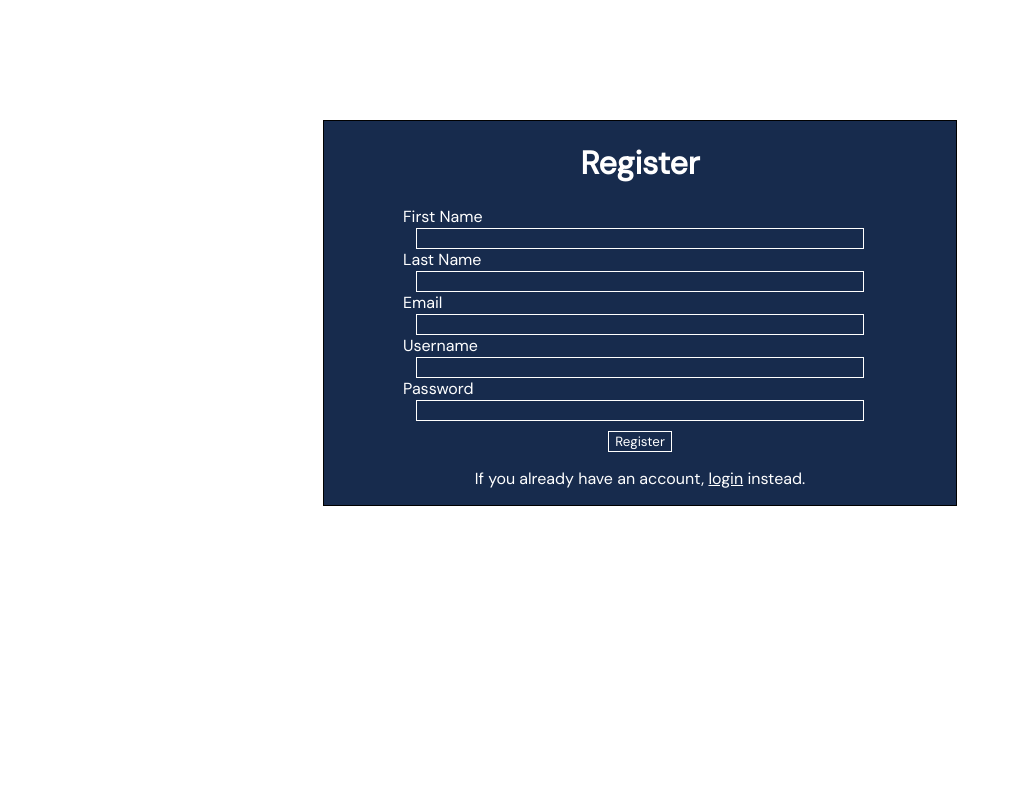
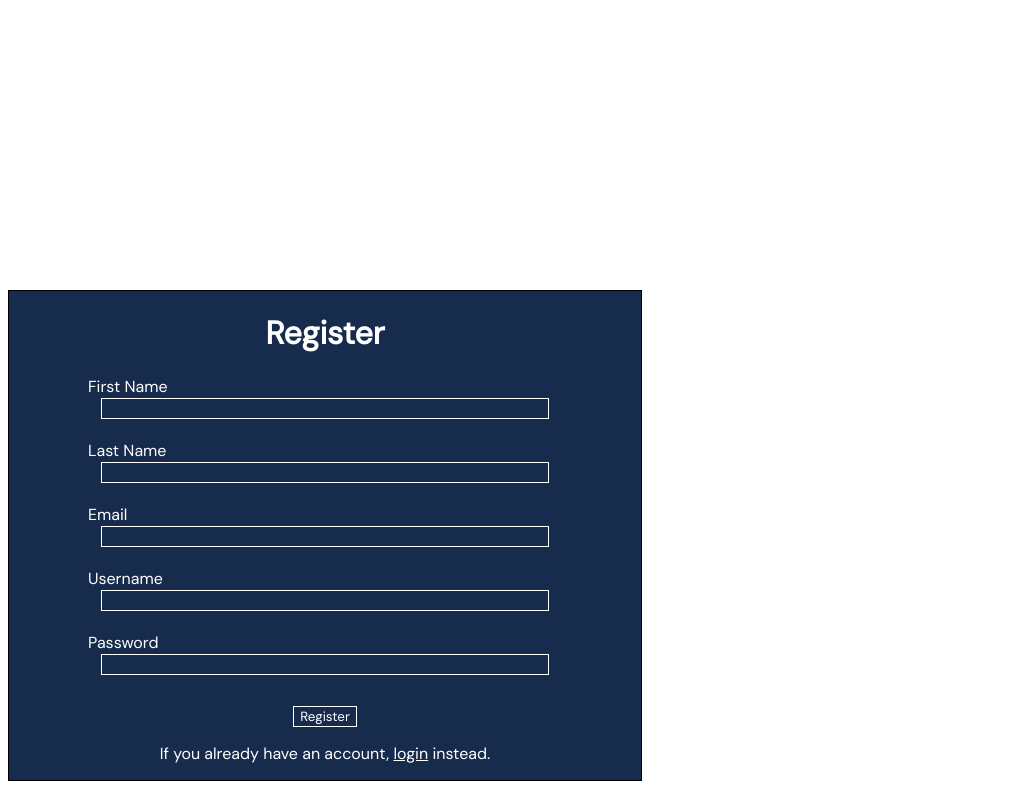
Before and after one commit to aditj/qaik, a Django app: page /register in a window 1280 px wide. Shown: the whole page, without its empty margins (0-1012 px from the left). Run offline with Django 3.2, Linux system fonts and the light colour scheme; some web fonts are replaced.

Commit message:
Update register.html

```diff
--- a/main/templates/main/register.html
+++ b/main/templates/main/register.html
@@ -5,35 +5,43 @@
 {% endblock %}
 {% block content %}
 
+<div class="introduction" style="float:left">
+	<h1>Welcome to the QAIT - Quantum Artificial Intelligence aided Tweeter.</h1>
 
+	<h1>For using QAIT, please register yourself.</h1>
+</div>
 
 <!--Register-->
-<div class="container">
+<div class="container" style="float:left">
 	<h1>Register</h1>
 	<form method="POST">
 		{% csrf_token %}
-		<div class="input-group">
+		<div class="input-group" >
 			<label for="first_name">First Name</label>
 			<input type="text" name="first_name" id="first_name">
 		</div>
+		<div style="clear:both;">&nbsp;</div>
 		<div class="input-group">
 			<label for="last_name">Last Name</label>
 			<input type="text" name="last_name" id="last_name" >
 		</div>
+		<div style="clear:both;">&nbsp;</div>
 		<div class="input-group">
 			<label for="email">Email</label>
 			<input type="email" name="email" id="email">
 		</div>
+		<div style="clear:both;">&nbsp;</div>
 			<div class="input-group">
 				<label for="username">Username</label>
 				<input type="text" name="username" id="username">
 			</div>
+			<div style="clear:both;">&nbsp;</div>
 			<div class="input-group">
 				<label for="password">Password</label>
 				<input type="password" name="password" id="password">
 			</div>
 
-
+			<div style="clear:both;">&nbsp;</div>
 
 
 
@@ -47,4 +55,8 @@
 	<p class="text-center">If you already have an account, <a href="/login">login</a> instead.</p>
 </div>
 
+<div class="icon">
+	<h1>QAIT</h1>
+</div>
+
 {% endblock %}
```
